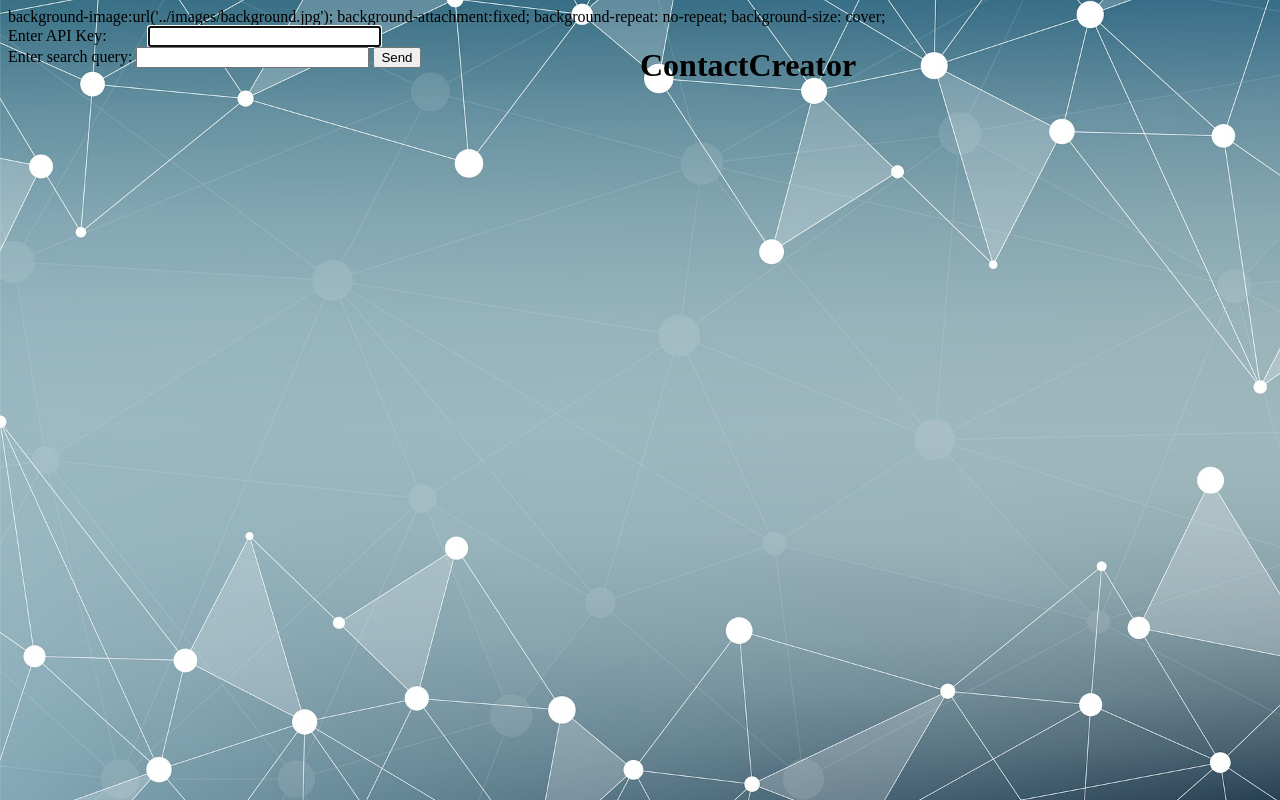
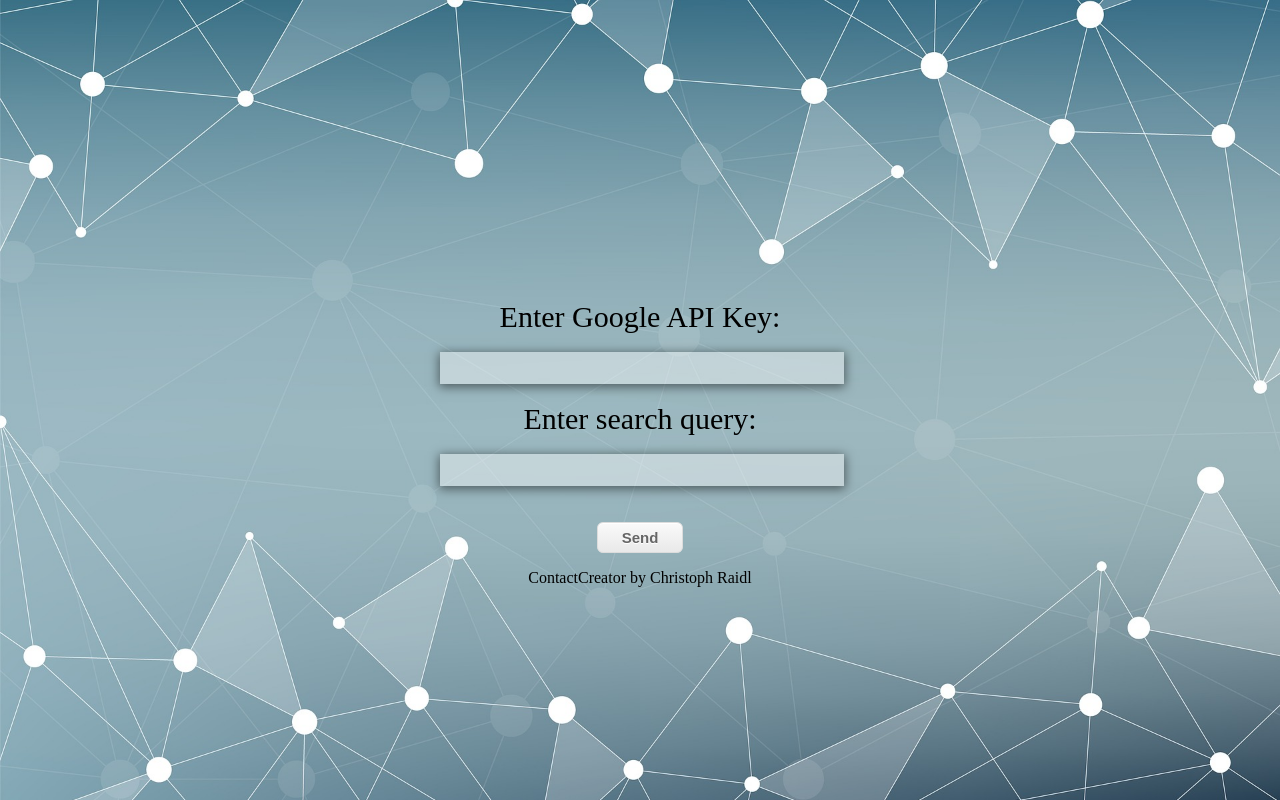
Before and after one commit to darkwheel/createContacts_Flask, a Flask app: page / in a window 1280 px wide. Run offline with Flask 2, Linux system fonts and the light colour scheme; some libraries are stand-ins or nearby versions.

Commit message:
better UI

```diff
--- a/templates/index.html
+++ b/templates/index.html
@@ -2,24 +2,32 @@
 <html lang='en'>
 	<head>
 		<title>Contact Creator</title>
-        <link rel="stylesheet" type="text/css" href="indexStyle.css">
+        <link rel="stylesheet" type="text/css" href= "indexStyle.css">
 	</head>
 	<body>
-        background-image:url('../images/background.jpg');
-        background-attachment:fixed;
-        background-repeat: no-repeat;
-        background-size: cover;
-		<h1>ContactCreator</h1>
-		<form method="post" id="form">
-			<label for="apikey">Enter API Key: </label>
+        <br>
+        <div id="divForm">
+		<form method="post" id="form" align="center">
+			<label for="apikey">Enter Google API Key: </label>
+            <br>
+            <br>
 			<input type="text" id="apikey" name="apinumber" autofocus autocomplete="off">
+
 		</form>
-		<form method="post" id="form1">
+		<form method="post" id="form1" align="center">
+            <br>
 			<label for="apikey1">Enter search query: </label>
+            <br>
+            <br>
 			<input type="text" id="apikey1" name="apinumber1" autofocus autocomplete="off">
-			<button>Send</button>
+            <br>
+            <br>
+			<button class='myButton'>Send</button>
+            <br>
 		</form>
 		<p id="square"></p>
+        <p align="center">ContactCreator by Christoph Raidl</p>
+        </div>
 		<script src="https://code.jquery.com/jquery-3.2.1.min.js"></script>
 		<script>
 			$('#form1').on('submit', function(e){
--- a/templates/indexStyle.css
+++ b/templates/indexStyle.css
@@ -1,4 +1,4 @@
-myButton {
+.myButton {
 	-moz-box-shadow: inset 0px 1px 0px 0px #ffffff;
 	-webkit-box-shadow: inset 0px 1px 0px 0px #ffffff;
 	box-shadow: inset 0px 1px 0px 0px #ffffff;
@@ -39,6 +39,7 @@ myButton {
 	top: 1px;
 }
 
+
 body{
     background-image: url('../images/background.jpg');
     background-attachment: fixed;
@@ -46,24 +47,40 @@ body{
     background-size: cover;
 }
 
-h1{
-  position: fixed; /* or absolute */
-  left: 50%;
+#divForm{
+  	height: 200px;
+    width: 400px;
+
+    position: fixed;
+    top: 50%;
+    left: 50%;
+    margin-top: -100px;
+    margin-left: -200px;
 }
 
-#divForm{
-  position: fixed; /* or absolute */
-  left: 50%;
-  top: 50%;
+h1{
+	font-size: 40px;
 }
 
-#apikey{
-  margin-left: 37px;
+label{
+	font-size: 30px;
 }
 
-input{
+input {
+  background: rgba(255,255,255,0.4);
+  border: none;
+  display: block;
+  outline: none;
+  width: 100%;
+  height: 30px;
+  color: #333;
+  -webkit-box-shadow: 0 2px 10px 1px rgba(0,0,0,0.5);
+  box-shadow: 0 2px 10px 1px rgba(0,0,0,0.5);
+}
+::-webkit-input-placeholder { color: #666;}
+:-moz-placeholder { color: #666; }
+::-moz-placeholder { color: #666; }
+:-ms-input-placeholder { color: #666; }
 
-  padding-left: 50px;
-}
 
 .button-blue{ @include buttonize(199, 71, 89);}
```
Also changed, not shown: 1 other file.
